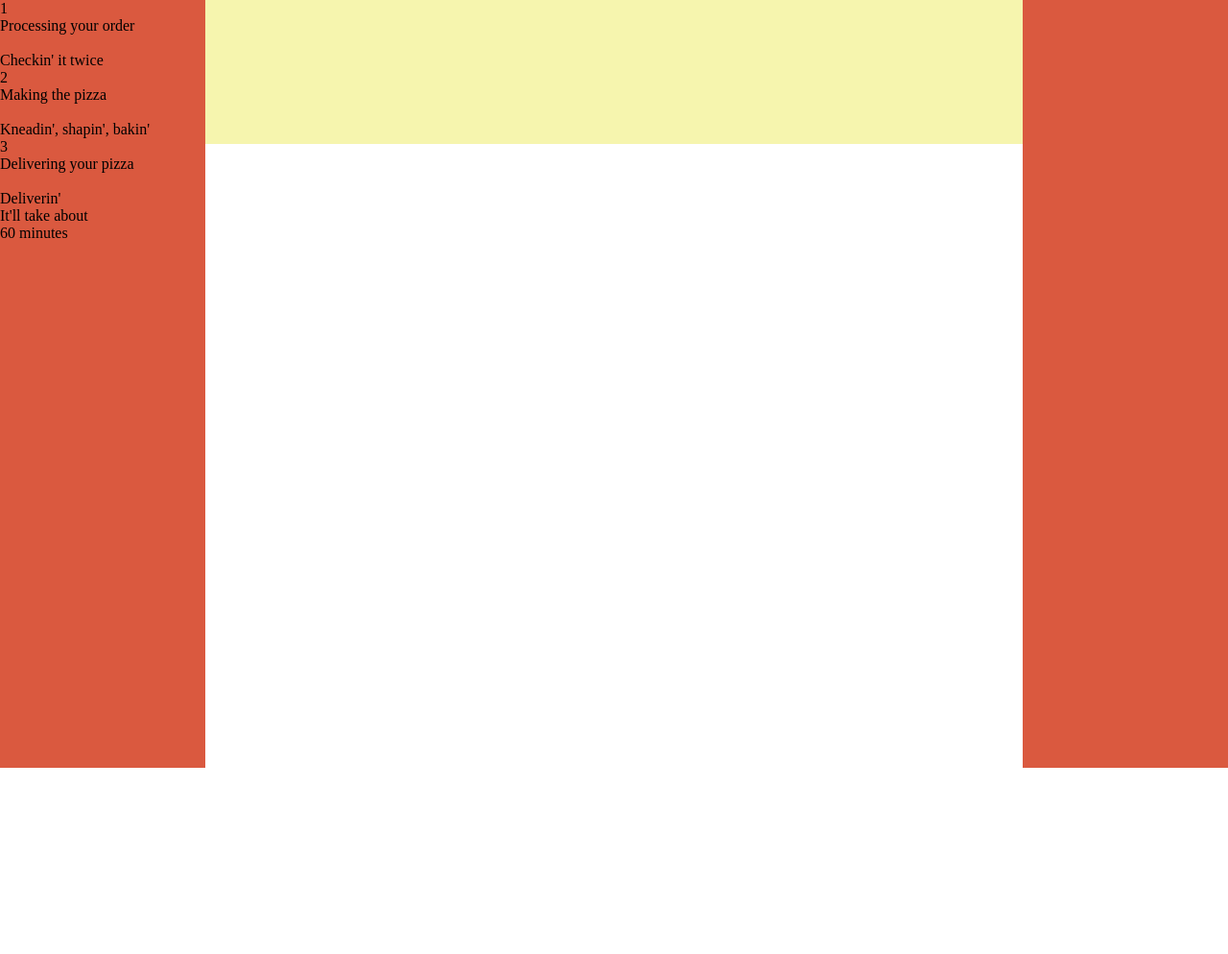
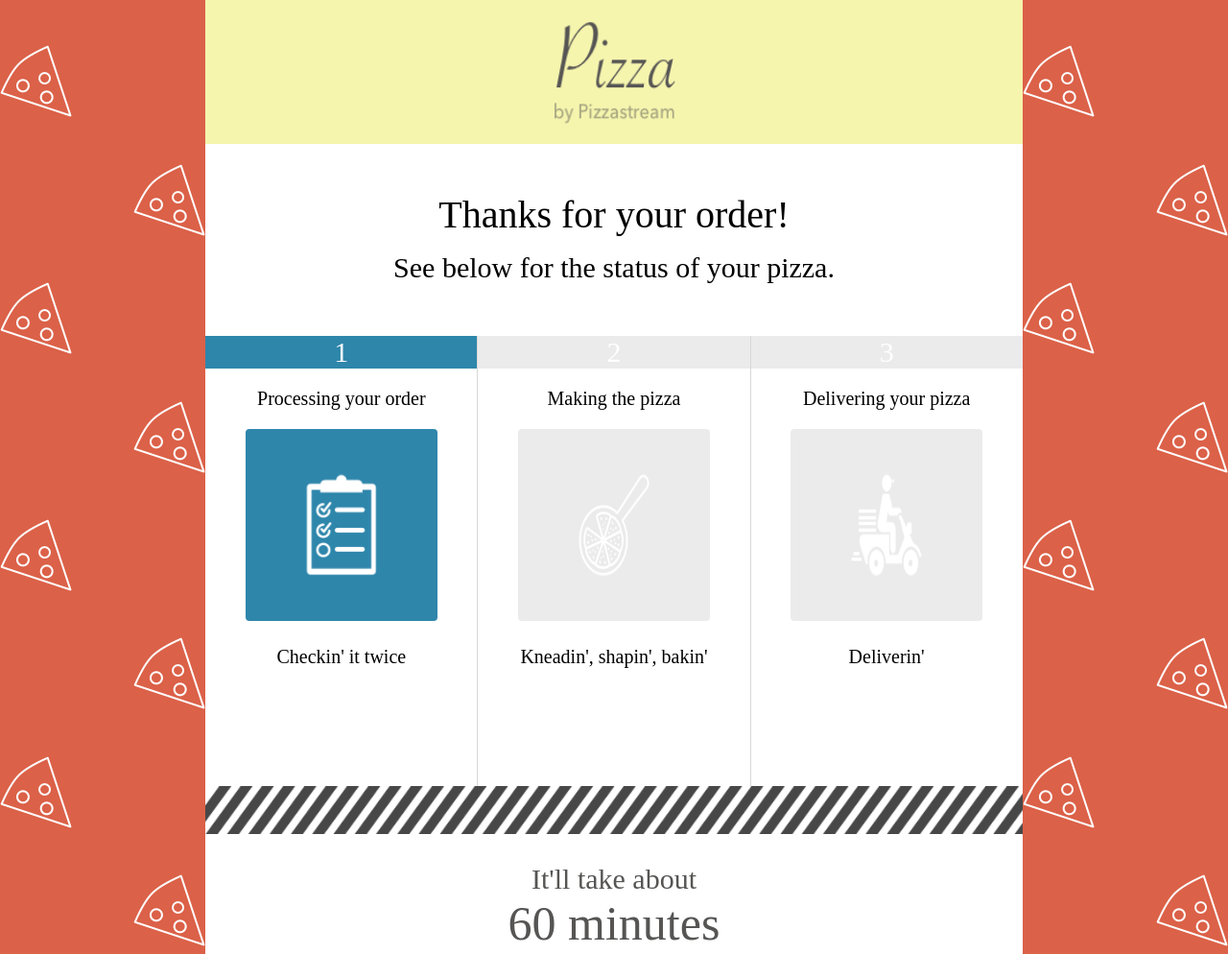
Before and after one commit to alouiseq/pizza-order-confirmation, a plain HTML site: page index.html in a window 1280 px wide. Shown: the top 994 px of the page at 96% size. Before the commit the page ends 800 px from the top, so only its background shows below. Drawn offline with Linux system fonts and the light colour scheme.

Commit message:
update html and css for the process confirmation page

```diff
--- a/index.css
+++ b/index.css
@@ -4,26 +4,51 @@
 }
 body {
   font-family: AvenirNext;
-  height: 100%;
+  height: 1024px;
+}
+.wall {
+  background-color: #DA593F;
+  position: absolute;
+  top: 0;
+  width: 16.74%;
+  height: 1024px;
+  opacity: 0.95;
+  background-image: url("./assets/background.png"),
+                    url("./assets/background.png"),
+                    url("./assets/background.png"),
+                    url("./assets/background.png"),
+                    url("./assets/background.png"),
+                    url("./assets/background.png"),
+                    url("./assets/background.png"),
+                    url("./assets/background.png");
+  background-repeat: no-repeat,
+                    no-repeat,
+                    no-repeat,
+                    no-repeat,
+                    no-repeat,
+                    no-repeat,
+                    no-repeat,
+                    no-repeat;
+  background-position: left 5%,
+                      right 18%,
+                      left 31%,
+                      right 44%,
+                      left 57%,
+                      right 70%,
+                      left 83%,
+                      right 96%;
 }
 .left-wall {
-  background-color: #DA593F;
-  position: absolute;
   left: 0;
-  top: 0;
-  width: 16.74%;
-  height: 100%;
 }
 .right-wall {
-  background-color: #DA593F;
-  position: absolute;
   right: 0;
-  top: 0;
-  width: 16.74%;
-  height: 100%;
 }
 .content {
   position: relative;
+  text-align: center;
+  height: 100%;
+  z-index: 2;
 }
 .top-banner {
   position: absolute;
@@ -33,49 +58,99 @@ body {
   left: 16.74%;
   right: 16.74%;
   height: 150px;
-  /* width: 66.52%; */
-  text-align: center;
 }
 .logo {
-  line-height: 105px;
-  position: absolute;
   height: 107px;
-  left: 45.69%;
-  right: 45.49%;
-  top: calc(50% - 107px/2 - 436.5px);
-
-  /* font-family: SavoyeLetPlain; */
-  /* font-size: 90px; */
-  line-height: 105px;
-  text-align: right;
-
-  color: #565554;x
+  width: 127px;
+  padding-top: 22px;
+}
+.top-messages {
+  position: relative;
+  top: 200px;
+  margin-left: auto;
+  margin-right: auto;
+  left: 0;
+  right: 0;
 }
 .main-msg {
-  position: absolute;
-  height: 55px;
-  left: 35.76%;
-  right: 35.76%;
-  top: calc(50% - 55px/2 - 284.5px);
-
-  /* font-family: AvenirNext; */
   font-size: 40px;
-  line-height: 47px;
-  text-align: center;
-
-  color: #565554;
 }
 .sub-msg {
+  font-size: 30px;
+  margin-top: 15px;
+}
+.items {
+  display: flex;
+  justify-content: space-evenly;
   position: absolute;
-  height: 41px;
-  left: 31.88%;
-  right: 31.88%;
-  top: calc(50% - 41px/2 - 221.5px);
-
-  /* font-family: AvenirNext; */
+  left: 16.74%;
+  right: 16.74%;
+  top: 350px;
+  height: 469px;
+}
+.item, .active-item {
+  width: 100%;
+}
+.item:not(:last-child),
+.active-item:not(:last-child) {
+  border-right: 1px solid #D8D8D8;
+}
+.number-bar {
+  color: #FFFFFF;
   font-size: 30px;
-  line-height: 35px;
-  text-align: center;
-
+}
+.active-item .number-bar {
+  background-color: #2E86AB;
+}
+.item .number-bar {
+  background-color: #D8D8D8;
+  opacity: 0.5;
+}
+.image-container {
+  width: 200px;
+  height: 200px;
+  position: relative;
+  margin-left: auto;
+  margin-right: auto;
+  border-radius: 4px;
+}
+.center-image {
+  position: absolute;
+  left: 50%;
+  top: 50%;
+  transform: translate(-50%, -50%);
+}
+.active-item .image-container {
+  background-color: #2E86AB;
+}
+.item .image-container {
+  background-color: #D8D8D8;
+  opacity: 0.5;
+}
+.msg-item, .fun-msg {
+  padding: 20px 0;
+  font-size: 20px;
+}
+.fun-msg {
+  padding: 26px 0;
+}
+.bottom-banner > img {
+  position: absolute;
+  left: 16.74%;
+  top: 819px;
+  width: 66.52%;
+}
+.bottom-messages {
+  position: absolute;
+  top: 899px;
+  margin-left: auto;
+  margin-right: auto;
+  left: 0;
+  right: 0;
+  font-size: 30px;
   color: #565554;
+  margin-bottom: 17px;
 }
+.wait-time-msg {
+  font-size: 50px;
+}
--- a/index.html
+++ b/index.html
@@ -4,37 +4,49 @@
     <link href="./index.css" rel="stylesheet" />
   </head>
   <body>
-    <h1 class="left-wall"></h1>
-    <div class="right-wall"></div>
+    <h1 class="left-wall wall"></h1>
+    <div class="right-wall wall"></div>
     <div class="content">
       <div class="top-banner">
         <img class="logo" src="./assets/logo.png" />
       </div>
-      <div class="main-msg">Thanks for your order!</div>
-      <div class="sub-msg">See below for the status of your pizza.</div>
+      <div class="top-messages">
+        <div class="main-msg">Thanks for your order!</div>
+        <div class="sub-msg">See below for the status of your pizza.</div>
+      </div>
       <div class="items">
-        <div class="process-item">
+        <div class="process-item active-item">
           <div class="number-bar">1</div>
           <div class="msg-item">Processing your order</div>
-          <img src="" height="" width="" />
+          <div class="image-container">
+            <img class="center-image" src="./assets/process_icon.png" height="104.84" width="72.84" />
+          </div>
           <div class="fun-msg">Checkin' it twice</div>
         </div>
-        <div class="make-item">
+        <div class="make-item item">
           <div class="number-bar">2</div>
           <div class="msg-item">Making the pizza</div>
-          <img src="" height="" width="" />
+          <div class="image-container">
+            <img class="center-image" src="./assets/make_icon.png" height="104.84" width="72.84" />
+          </div>
           <div class="fun-msg">Kneadin', shapin', bakin'</div>
         </div>
-        <div class="deliver-item">
+        <div class="deliver-item item">
           <div class="number-bar">3</div>
           <div class="msg-item">Delivering your pizza</div>
-          <img src="" height="" width="" />
+          <div class="image-container">
+            <img class="center-image" src="./assets/deliver_icon.png" height="104.84" width="72.84" />
+          </div>
           <div class="fun-msg">Deliverin'</div>
         </div>
       </div>
-      <div class="bottom-banner"></div>
-      <div class="status-msg">It'll take about</div>
-      <div class="wait-time-msg">60 minutes</div>
+      <div class="bottom-banner">
+        <img class="loading-image" src="./assets/loading.gif" height="50" />
+      </div>
+      <div class="bottom-messages">
+        <div class="status-msg">It'll take about</div>
+        <div class="wait-time-msg">60 minutes</div>
+      </div>
     </div>
   </body>
 </html>
```
